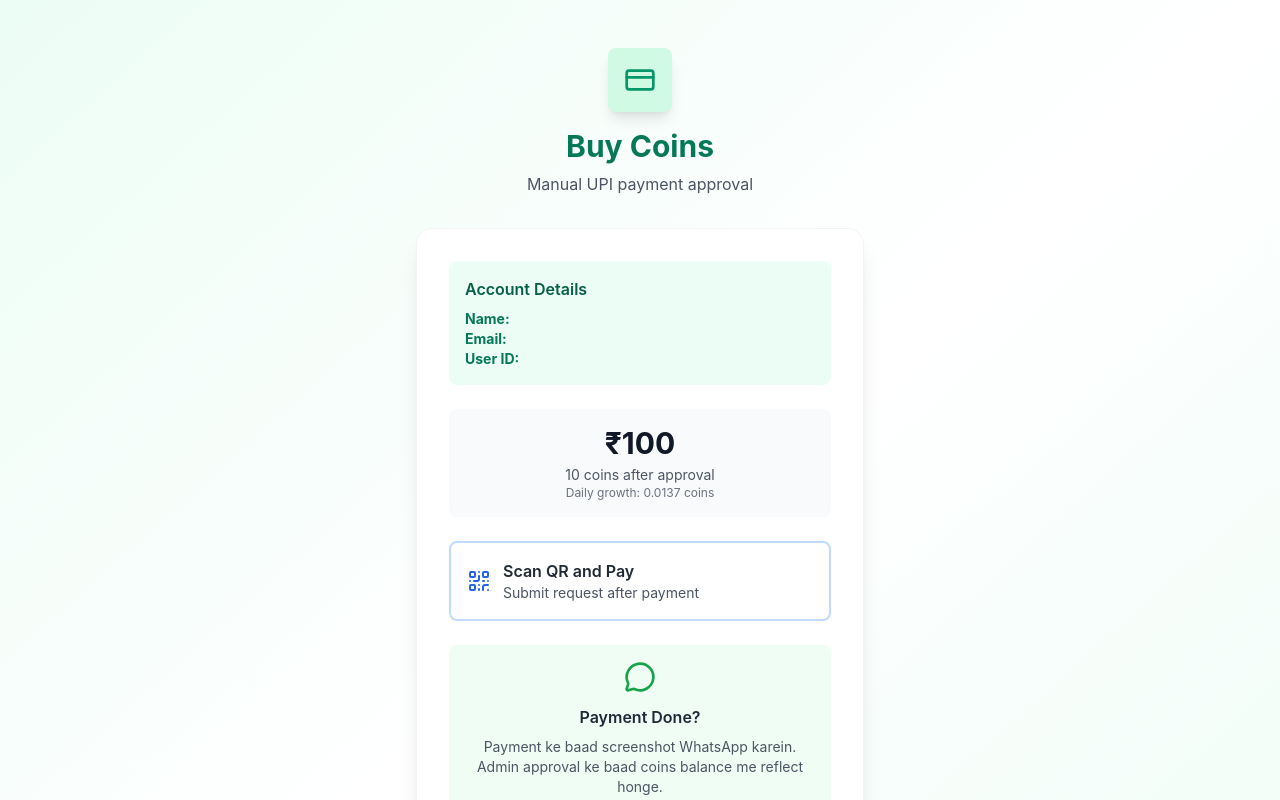
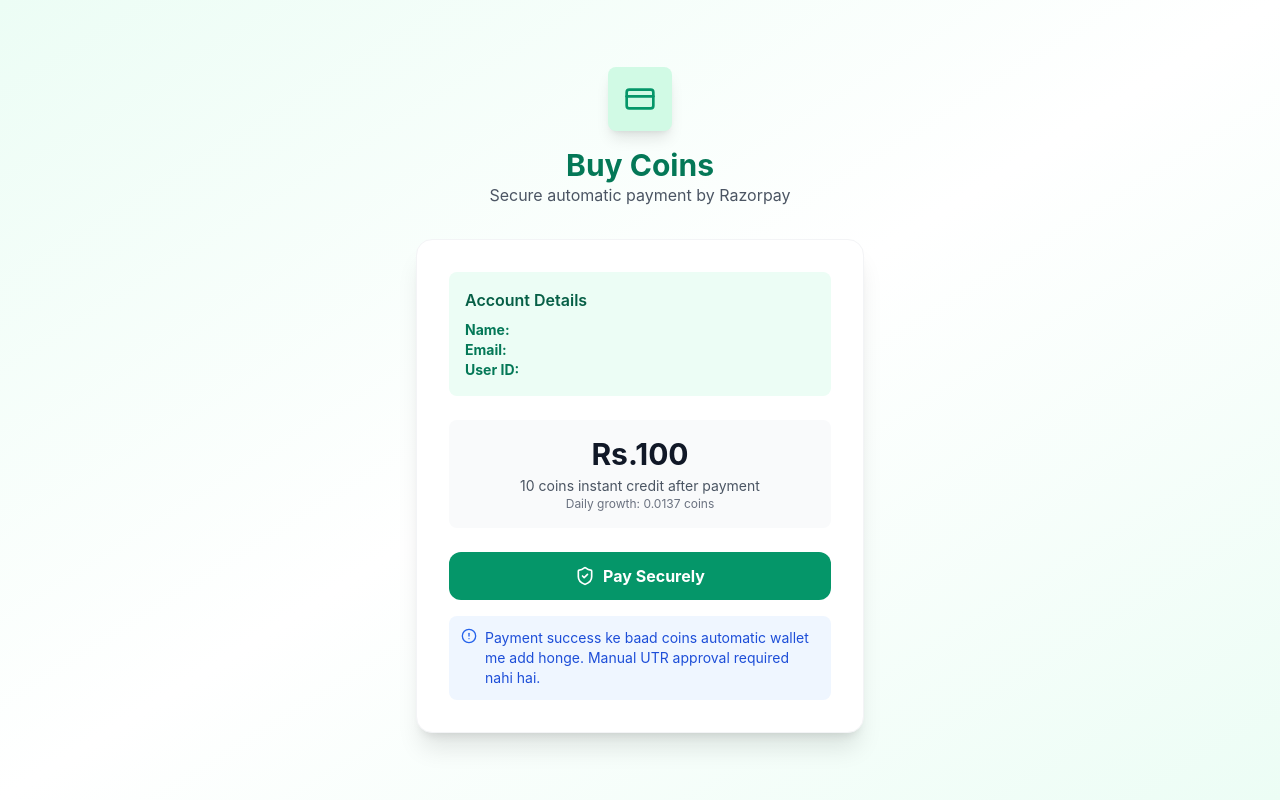
Before and after one commit to ganeshrprajapati29/atnav_ev, a React (Create React App) app: page /payment in a window 1280 px wide. Shown: the top 800 px of the page. Built offline with nearby package versions, Linux system fonts and the light colour scheme.

Commit message:
Use Razorpay checkout for coin purchases

```diff
--- a/src/admin/Transactions.jsx
+++ b/src/admin/Transactions.jsx
@@ -72,7 +72,7 @@ const Transactions = () => {
                   <th className="px-4 py-3 font-medium text-gray-700">Amount</th>
                   <th className="px-4 py-3 font-medium text-gray-700">Coins</th>
                   <th className="px-4 py-3 font-medium text-gray-700">Daily Growth</th>
-                  <th className="px-4 py-3 font-medium text-gray-700">UTR</th>
+                  <th className="px-4 py-3 font-medium text-gray-700">Payment Ref</th>
                   <th className="px-4 py-3 font-medium text-gray-700">Status</th>
                   <th className="px-4 py-3 font-medium text-gray-700">Date</th>
                   <th className="px-4 py-3 font-medium text-gray-700">Action</th>
@@ -88,7 +88,7 @@ const Transactions = () => {
                     <td className="px-4 py-3 font-semibold">₹{purchase.amount}</td>
                     <td className="px-4 py-3 font-semibold">{purchase.baseCoins}</td>
                     <td className="px-4 py-3">{Number(purchase.dailyGrowthCoins || 0).toFixed(4)}</td>
-                    <td className="px-4 py-3 text-sm">{purchase.utrNumber || '-'}</td>
+                    <td className="px-4 py-3 text-sm">{purchase.razorpayPaymentId || purchase.utrNumber || purchase.razorpayOrderId || '-'}</td>
                     <td className="px-4 py-3">
                       <span className={`px-2 py-1 rounded text-xs font-medium ${
                         purchase.status === 'approved' ? 'bg-green-100 text-green-700' :
--- a/src/pages/Payment.jsx
+++ b/src/pages/Payment.jsx
@@ -1,132 +1,148 @@
 import React, { useState } from "react";
 import { useNavigate, useSearchParams } from "react-router-dom";
+import { AlertCircle, CheckCircle, CreditCard, ShieldCheck } from "lucide-react";
 import { useAuth } from "../hooks/useAuth";
-import { createPaymentOrder } from "../services/authService";
-import { AlertCircle, CreditCard, MessageCircle, QrCode, Send } from "lucide-react";
-import { QRCodeCanvas } from "qrcode.react";
+import { createPaymentOrder, verifyPayment } from "../services/authService";
 
-const UPI_ID = "ciborigroup01@fbl";
-const WHATSAPP = "9953701057";
+const loadRazorpay = () =>
+  new Promise((resolve) => {
+    if (window.Razorpay) return resolve(true);
+    const script = document.createElement("script");
+    script.src = "https://checkout.razorpay.com/v1/checkout.js";
+    script.onload = () => resolve(true);
+    script.onerror = () => resolve(false);
+    document.body.appendChild(script);
+  });
 
 const Payment = () => {
-  const { user } = useAuth();
+  const { user, updateUser } = useAuth();
   const navigate = useNavigate();
   const [searchParams] = useSearchParams();
   const [loading, setLoading] = useState(false);
-  const [upiPaymentStarted, setUpiPaymentStarted] = useState(false);
-  const [submitted, setSubmitted] = useState(null);
-  const [utrNumber, setUtrNumber] = useState("");
+  const [success, setSuccess] = useState(null);
 
   const amount = parseInt(searchParams.get("amount"), 10) || 100;
   const coins = amount / 10;
   const dailyGrowth = ((amount * 0.05) / 365).toFixed(4);
 
-  const submitPaymentRequest = async () => {
+  const startPayment = async () => {
     try {
       setLoading(true);
-      const data = await createPaymentOrder(amount, utrNumber);
-      setSubmitted(data);
-      alert("Payment request submitted. Admin approval ke baad coins balance me add honge.");
+      const ready = await loadRazorpay();
+      if (!ready) {
+        alert("Razorpay checkout load nahi ho paya. Please internet check karke retry karein.");
+        return;
+      }
+
+      const data = await createPaymentOrder(amount);
+      const options = {
+        key: data.keyId,
+        amount: data.order.amount,
+        currency: data.order.currency,
+        name: "ATVAN Coin",
+        description: `${coins} ATVAN coins`,
+        order_id: data.order.id,
+        prefill: {
+          name: user?.name || "",
+          email: user?.email || "",
+          contact: user?.phone || ""
+        },
+        notes: {
+          purchaseId: data.purchase?._id,
+          userId: user?._id,
+          coins
+        },
+        theme: { color: "#087F5B" },
+        handler: async (response) => {
+          try {
+            const verified = await verifyPayment({
+              ...response,
+              purchaseId: data.purchase?._id
+            });
+            if (verified.user) updateUser(verified.user);
+            setSuccess(verified);
+          } catch (error) {
+            alert(error.response?.data?.message || "Payment verify nahi ho paya.");
+          }
+        },
+        modal: {
+          ondismiss: () => setLoading(false)
+        }
+      };
+
+      const razorpay = new window.Razorpay(options);
+      razorpay.on("payment.failed", (response) => {
+        alert(response.error?.description || "Payment failed. Please try again.");
+        setLoading(false);
+      });
+      razorpay.open();
     } catch (error) {
-      alert(error.response?.data?.message || "Payment request submit nahi ho paya.");
+      alert(error.response?.data?.message || "Payment start nahi ho paya.");
     } finally {
       setLoading(false);
     }
   };
 
+  if (success) {
+    return (
+      <div className="min-h-screen bg-emerald-50 flex items-center justify-center px-4 py-12">
+        <div className="w-full max-w-md rounded-2xl bg-white p-8 text-center shadow-xl">
+          <CheckCircle className="mx-auto mb-4 text-emerald-600" size={54} />
+          <h1 className="text-2xl font-bold text-gray-900">Payment Successful</h1>
+          <p className="mt-2 text-gray-600">Coins automatically wallet me credit ho gaye hain.</p>
+          <div className="mt-5 rounded-lg bg-emerald-50 p-4 text-sm text-emerald-800">
+            <p><strong>Coins:</strong> {success.purchase?.baseCoins || coins}</p>
+            <p><strong>Payment ID:</strong> {success.purchase?.razorpayPaymentId || "-"}</p>
+          </div>
+          <button
+            onClick={() => navigate("/user/dashboard")}
+            className="mt-6 w-full rounded-xl bg-emerald-600 px-4 py-3 font-bold text-white hover:bg-emerald-700"
+          >
+            Go to Dashboard
+          </button>
+        </div>
+      </div>
+    );
+  }
+
   return (
     <div className="min-h-screen bg-gradient-to-br from-emerald-50 via-white to-emerald-50 flex items-center justify-center py-12 px-4">
       <div className="w-full max-w-md">
         <div className="text-center mb-8">
-          <div className="inline-block mb-4">
-            <div className="w-16 h-16 bg-emerald-100 rounded-lg flex items-center justify-center shadow-lg">
-              <CreditCard className="text-emerald-600" size={32} />
-            </div>
+          <div className="inline-flex h-16 w-16 items-center justify-center rounded-lg bg-emerald-100 shadow-lg">
+            <CreditCard className="text-emerald-600" size={32} />
           </div>
-          <h1 className="text-3xl font-bold text-emerald-700 mb-2">Buy Coins</h1>
-          <p className="text-gray-600">Manual UPI payment approval</p>
+          <h1 className="mt-4 text-3xl font-bold text-emerald-700">Buy Coins</h1>
+          <p className="text-gray-600">Secure automatic payment by Razorpay</p>
         </div>
 
-        <div className="bg-white rounded-2xl shadow-xl p-8 border border-gray-100">
-          <div className="mb-6 p-4 bg-emerald-50 rounded-lg">
-            <h3 className="font-semibold text-emerald-800 mb-2">Account Details</h3>
+        <div className="rounded-2xl border border-gray-100 bg-white p-8 shadow-xl">
+          <div className="mb-6 rounded-lg bg-emerald-50 p-4">
+            <h3 className="mb-2 font-semibold text-emerald-800">Account Details</h3>
             <p className="text-sm text-emerald-700"><strong>Name:</strong> {user?.name}</p>
             <p className="text-sm text-emerald-700"><strong>Email:</strong> {user?.email}</p>
             <p className="text-sm text-emerald-700"><strong>User ID:</strong> {user?.uniqueId}</p>
           </div>
 
-          <div className="mb-6 p-4 bg-gray-50 rounded-lg text-center">
-            <p className="text-3xl font-bold text-gray-900">₹{amount}</p>
-            <p className="text-sm text-gray-600 mt-1">{coins} coins after approval</p>
+          <div className="mb-6 rounded-lg bg-gray-50 p-4 text-center">
+            <p className="text-3xl font-bold text-gray-900">Rs.{amount}</p>
+            <p className="mt-1 text-sm text-gray-600">{coins} coins instant credit after payment</p>
             <p className="text-xs text-gray-500">Daily growth: {dailyGrowth} coins</p>
           </div>
 
-          {!upiPaymentStarted && (
-            <button
-              onClick={() => setUpiPaymentStarted(true)}
-              className="w-full p-4 border-2 border-blue-200 rounded-lg hover:border-blue-400 transition-colors flex items-center gap-3 mb-6"
-            >
-              <QrCode className="text-blue-600" size={24} />
-              <div className="text-left">
-                <p className="font-semibold text-gray-800">Scan QR and Pay</p>
-                <p className="text-sm text-gray-600">Submit request after payment</p>
-              </div>
-            </button>
-          )}
-
-          {upiPaymentStarted && (
-            <div className="text-center">
-              <h3 className="font-semibold text-gray-800 mb-4">Scan QR Code to Pay</h3>
-              <div className="flex justify-center mb-4">
-                <QRCodeCanvas
-                  value={`upi://pay?pa=${UPI_ID}&pn=CiboriGroup&am=${amount}&cu=INR&tn=Atvan Coin Purchase`}
-                  size={210}
-                  level="H"
-                  includeMargin
-                  className="rounded-lg shadow-lg"
-                />
-              </div>
-              <p className="text-sm text-gray-600 mb-4">UPI ID: {UPI_ID}</p>
-              <input
-                value={utrNumber}
-                onChange={(e) => setUtrNumber(e.target.value)}
-                placeholder="UTR / transaction number (optional)"
-                className="w-full border border-gray-200 rounded-lg px-3 py-3 mb-4"
-              />
-              <button
-                onClick={submitPaymentRequest}
-                disabled={loading || submitted}
-                className="w-full bg-green-600 hover:bg-green-700 disabled:opacity-60 text-white font-semibold py-3 px-4 rounded-lg transition-colors flex items-center justify-center gap-2"
-              >
-                <Send size={18} />
-                {loading ? "Submitting..." : submitted ? "Request submitted" : "Submit for admin approval"}
-              </button>
-            </div>
-          )}
-
-          <div className="mt-6 p-4 bg-green-50 rounded-lg text-center">
-            <MessageCircle className="text-green-600 mx-auto mb-3" size={32} />
-            <h3 className="font-semibold text-gray-800 mb-2">Payment Done?</h3>
-            <p className="text-sm text-gray-600 mb-4">
-              Payment ke baad screenshot WhatsApp karein. Admin approval ke baad coins balance me reflect honge.
-            </p>
-            <div className="bg-white p-3 rounded-lg">
-              <p className="font-mono text-lg font-semibold text-green-600">+91 {WHATSAPP}</p>
-              <p className="text-xs text-gray-500">WhatsApp Number</p>
-            </div>
-          </div>
-
           <button
-            onClick={() => navigate("/dashboard")}
-            className="w-full bg-gray-600 hover:bg-gray-700 text-white font-semibold py-3 px-4 rounded-lg mt-5"
+            onClick={startPayment}
+            disabled={loading}
+            className="flex w-full items-center justify-center gap-2 rounded-xl bg-emerald-600 px-4 py-3 font-bold text-white transition hover:bg-emerald-700 disabled:cursor-not-allowed disabled:bg-gray-400"
           >
-            Go to Home
+            <ShieldCheck size={20} />
+            {loading ? "Opening Razorpay..." : "Pay Securely"}
           </button>
 
-          <div className="mt-4 p-3 bg-blue-50 rounded-lg flex items-start gap-2">
-            <AlertCircle className="text-blue-600 shrink-0" size={16} />
+          <div className="mt-4 flex items-start gap-2 rounded-lg bg-blue-50 p-3">
+            <AlertCircle className="shrink-0 text-blue-600" size={16} />
             <p className="text-sm text-blue-700">
-              Balance sirf admin approval ke baad update hoga. Duplicate request avoid karne ke liye payment details carefully submit karein.
+              Payment success ke baad coins automatic wallet me add honge. Manual UTR approval required nahi hai.
             </p>
           </div>
         </div>
--- a/src/services/authService.js
+++ b/src/services/authService.js
@@ -28,8 +28,8 @@ export const getAppConfig = async () => {
   return api.get('/app-config');
 };
 
-export const createPaymentOrder = async (amount, utrNumber = '') => {
-  return api.post('/auth/create-payment-order', { amount, utrNumber });
+export const createPaymentOrder = async (amount) => {
+  return api.post('/auth/create-payment-order', { amount });
 };
 
 export const verifyPayment = async (paymentData) => {
```
